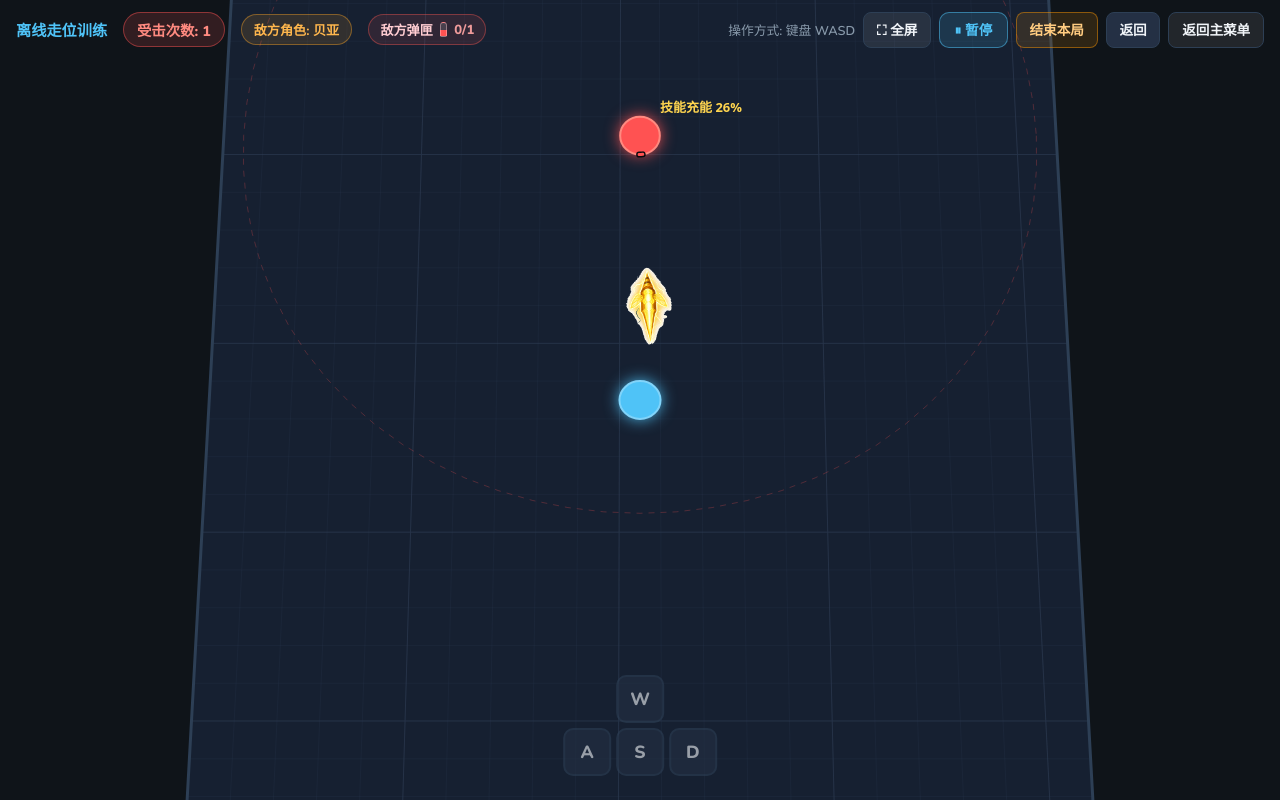
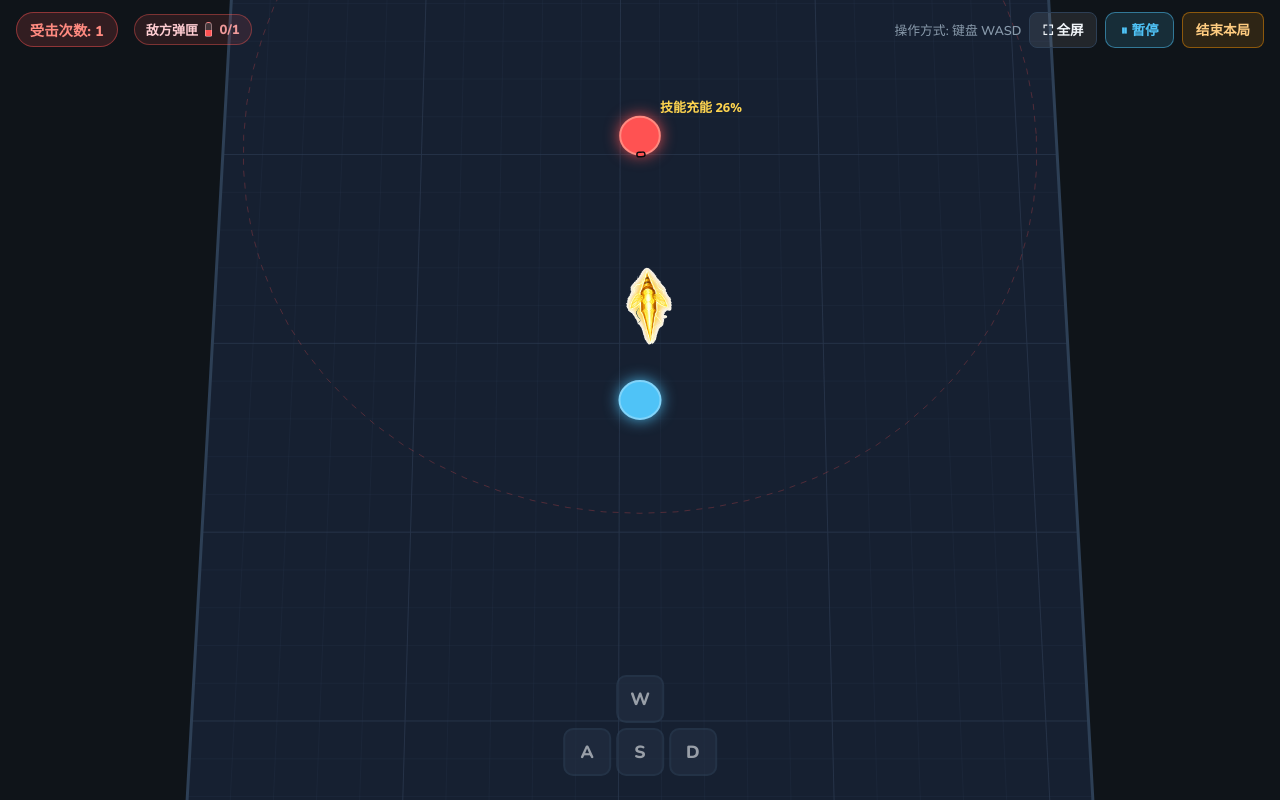
Before and after one commit to newamnesia/brawl-bp, a React (Vite) app: page /offline-training/game in a window 1280 px wide. Built offline with nearby package versions, Linux system fonts and the light colour scheme.

Commit message:
feat: refine training start and battle HUD

```diff
--- a/src/pages/AimingTraining.tsx
+++ b/src/pages/AimingTraining.tsx
@@ -1,7 +1,7 @@
 import { useState } from "react";
 import { useNavigate } from "react-router-dom";
 import { AIM_REACTION_TIERS, SPEED_TIERS, type AimReactionTier, type AimingRule, type SpeedTier } from "../features/training/config";
-import { BackButton, Choice, SpeedPicker, TrainingGuide } from "./MovementTraining";
+import { BackButton, Choice, LandscapeExperienceNotice, SpeedPicker, TrainingGuide } from "./MovementTraining";
 
 export default function AimingTraining() {
   const navigate = useNavigate();
@@ -17,6 +17,7 @@ export default function AimingTraining() {
     <div className="app-shell">
       <h1 className="page-title">离线瞄准训练</h1>
       <p className="page-subtitle">练习移动目标预判与攻击摇杆控制</p>
+      <LandscapeExperienceNotice />
       <TrainingGuide />
       <div className="card">
         <div className="form-group"><label>训练规则</label><div className="toggle-group">
--- a/src/pages/OfflineTrainingGame.tsx
+++ b/src/pages/OfflineTrainingGame.tsx
@@ -17,6 +17,7 @@ type TrainingSnapshot = {
   aimLeadDeg: number[];
   emptyAmmoRatio: number;
   damagePerSecond: number;
+  totalDamage: number;
 };
 
 // 地图常量
@@ -866,6 +867,7 @@ export default function OfflineTrainingGame() {
         damagePerSecond: aimingElapsedSecondsRef.current > 0
           ? totalDamageRef.current / aimingElapsedSecondsRef.current
           : 0,
+        totalDamage: totalDamageRef.current,
       });
     } else if (!paused) {
       setPauseSnapshot(null);
@@ -1879,6 +1881,33 @@ export default function OfflineTrainingGame() {
       ctx.ellipse(playerCenterPx, playerCenterPy, playerRadiusPx, playerRadiusPy, 0, 0, Math.PI * 2);
       ctx.stroke();
 
+      // 瞄准训练弹匣跟随玩家模型，使用原 HUD 的 7 × 15 px 弹药图标尺寸。
+      if (isAimingMode) {
+        const ammo = magazineAmmoRef.current;
+        const ammoWidth = 7;
+        const ammoHeight = 15;
+        const ammoGap = 4;
+        const totalAmmoWidth = magazineCapacity * ammoWidth + (magazineCapacity - 1) * ammoGap;
+        const ammoLeft = playerCenterPx - totalAmmoWidth / 2;
+        const ammoTop = playerCenterPy + playerRadiusPy + 8;
+        const reloadFill = magazineCapacity > ammo
+          ? Math.max(0, Math.min(1, 1 - magazineReloadTimerRef.current / Math.max(0.001, magazineReloadSeconds / timingScaleRef.current)))
+          : 0;
+        for (let index = 0; index < magazineCapacity; index++) {
+          const fill = index < ammo ? 1 : index === ammo ? reloadFill : 0;
+          const x = ammoLeft + index * (ammoWidth + ammoGap);
+          ctx.fillStyle = "rgba(255,255,255,0.12)";
+          ctx.fillRect(x, ammoTop, ammoWidth, ammoHeight);
+          if (fill > 0) {
+            ctx.fillStyle = "#ff5252";
+            ctx.fillRect(x, ammoTop + ammoHeight * (1 - fill), ammoWidth, ammoHeight * fill);
+          }
+          ctx.strokeStyle = "rgba(255,205,210,0.42)";
+          ctx.lineWidth = 1;
+          ctx.strokeRect(x, ammoTop, ammoWidth, ammoHeight);
+        }
+      }
+
       if (isAimingMode && aimJoystickRef.current.active) {
         const aim = aimJoystickRef.current;
         const aimLength = Math.hypot(aim.knobX, aim.knobY);
@@ -1955,9 +1984,6 @@ export default function OfflineTrainingGame() {
         ctx.fillStyle = "#ffd54f";
         ctx.font = "bold 13px system-ui";
         ctx.fillText(`技能充能 ${Math.round(superCharge * 100)}%`, enemyCenterPx + 20, enemyCenterPy - 24);
-        if (superSlowRemainingMs > 0) {
-          ctx.fillText(`减速 40% · ${(superSlowRemainingMs / 1000).toFixed(1)}s`, playerCenterPx + 20, playerCenterPy - 24);
-        }
       }
 
       // 方向箭头置于最终前景层。
@@ -2165,8 +2191,6 @@ export default function OfflineTrainingGame() {
   js.maxRadius = joystickDiameter(movementLayout, controlViewport.width, controlViewport.height) * 0.39;
   aimJs.maxRadius = joystickDiameter(attackLayout, controlViewport.width, controlViewport.height) * 0.39;
 
-  const speedTierLabel =
-    speedTier === "high" ? "佩佩" : "贝亚";
   const endSnapshot: TrainingSnapshot = {
     stickMag: profilerRef.current?.samplesStickMag ?? [],
     reactionMs: profilerRef.current?.samplesReactionMs ?? [],
@@ -2178,6 +2202,7 @@ export default function OfflineTrainingGame() {
     damagePerSecond: aimingElapsedSecondsRef.current > 0
       ? totalDamageRef.current / aimingElapsedSecondsRef.current
       : 0,
+    totalDamage: totalDamageRef.current,
   };
   const aimingMaxLeadDeg = Math.floor(Math.asin(Math.min(0.999, MOVE_SPEED / bulletSpeed)) * 180 / Math.PI * 10) / 10;
 
@@ -2233,11 +2258,8 @@ export default function OfflineTrainingGame() {
       >
         <div style={{ display: "flex", flexDirection: "column", gap: "0.5rem", flex: 1, minWidth: 0 }}>
           <div style={{ display: "flex", alignItems: "center", gap: "1rem", flexWrap: "wrap" }}>
-            <div style={{ fontWeight: 800, fontSize: "0.95rem", color: "#4fc3f7" }}>
-              {isAimingMode ? "离线瞄准训练" : "离线走位训练"}
-            </div>
             {/* 受击计数器（左上角） */}
-            <div
+            {!isAimingMode && <div
               style={{
                 background: "rgba(255, 82, 82, 0.15)",
                 border: "1px solid rgba(255, 82, 82, 0.45)",
@@ -2249,27 +2271,9 @@ export default function OfflineTrainingGame() {
                 fontVariantNumeric: "tabular-nums",
               }}
             >
-              {isAimingMode ? "命中次数" : "受击次数"}: {hitCount}
-            </div>
-            {isAimingInfinite && (
-              <div style={{ color: "#ffee58", fontWeight: 800, fontVariantNumeric: "tabular-nums" }}>
-                总伤害: {totalDamage}
-              </div>
-            )}
-            <div
-              style={{
-                background: "rgba(255, 167, 38, 0.12)",
-                border: "1px solid rgba(255, 167, 38, 0.4)",
-                color: "#ffb74d",
-                fontWeight: 700,
-                padding: "0.3rem 0.75rem",
-                borderRadius: "999px",
-                fontSize: "0.82rem",
-              }}
-            >
-              {isAimingMode ? "玩家角色" : "敌方角色"}: {speedTierLabel}
-            </div>
-            <div
+              受击次数: {hitCount}
+            </div>}
+            {!isAimingMode && <div
               aria-label={`敌方弹匣 ${magazineAmmo}/${magazineCapacity}`}
               style={{
                 display: "flex",
@@ -2284,7 +2288,7 @@ export default function OfflineTrainingGame() {
                 fontSize: "0.82rem",
               }}
             >
-              <span>{isAimingMode ? "玩家弹匣" : "敌方弹匣"}</span>
+              <span>敌方弹匣</span>
               <span style={{ display: "flex", gap: "0.25rem" }}>
                 {Array.from({ length: magazineCapacity }, (_, index) => (
                   <span
@@ -2311,7 +2315,7 @@ export default function OfflineTrainingGame() {
                 ))}
               </span>
               <span style={{ color: "#ef9a9a", fontVariantNumeric: "tabular-nums" }}>{magazineAmmo}/{magazineCapacity}</span>
-            </div>
+            </div>}
           </div>
         </div>
 
@@ -2371,37 +2375,6 @@ export default function OfflineTrainingGame() {
             }}
           >
             结束本局
-          </button>
-          <button
-            onClick={() => navigate(isAimingMode ? "/offline-aiming" : "/offline-training")}
-            style={{
-              background: "var(--surface2)",
-              color: "var(--text)",
-              border: "1px solid var(--border)",
-              padding: "0.4rem 0.8rem",
-              borderRadius: "8px",
-              fontWeight: 700,
-              fontSize: "0.85rem",
-              pointerEvents: "auto",
-            }}
-          >
-            返回
-          </button>
-          <button
-            onClick={() => navigate("/")}
-            style={{
-              background: "rgba(255, 255, 255, 0.08)",
-              color: "var(--text)",
-              border: "1px solid var(--border)",
-              padding: "0.4rem 0.8rem",
-              borderRadius: "8px",
-              fontWeight: 700,
-              fontSize: "0.85rem",
-              pointerEvents: "auto",
-              whiteSpace: "nowrap",
-            }}
-          >
-            返回主菜单
           </button>
         </div>
       </div>
@@ -2626,13 +2599,18 @@ function TrainingStatsGrid({ snapshot, aiming, mode, reactionWindowMaxMs, aiming
           decimals={1}
         />
         <div className="training-ratio-card">
-          <div className="training-ratio-title">数据2 · DPS</div>
+          <div className="training-ratio-title">数据2 · 总伤害</div>
+          <div className="training-ratio-value">{Math.round(snapshot.totalDamage)}</div>
+          <div className="training-ratio-note">仅在暂停或本局结束后的数据面板中展示</div>
+        </div>
+        <div className="training-ratio-card">
+          <div className="training-ratio-title">数据3 · DPS</div>
           <div className="training-ratio-value">{snapshot.damagePerSecond.toFixed(1)}</div>
           <div className="training-ratio-note">累计造成伤害 ÷ 本局有效训练时间（暂停时间不计入）</div>
         </div>
         {showEmptyAmmoRatio && (
           <div className="training-ratio-card">
-            <div className="training-ratio-title">数据3 · 零子弹状态时长占比</div>
+            <div className="training-ratio-title">数据4 · 零子弹状态时长占比</div>
             <div className="training-ratio-value">{(snapshot.emptyAmmoRatio * 100).toFixed(1)}%</div>
             <div className="training-ratio-track"><span style={{ width: `${Math.min(100, snapshot.emptyAmmoRatio * 100)}%` }} /></div>
             <div className="training-ratio-note">仅佩佩：玩家持有子弹量小于 1 的时间 ÷ 本局有效训练时间</div>
--- a/src/styles/index.css
+++ b/src/styles/index.css
@@ -882,6 +882,25 @@ input:focus {
   display: flex;
   gap: 0.75rem;
 }
+
+.training-landscape-notice {
+  display: flex;
+  align-items: center;
+  justify-content: center;
+  gap: 1rem;
+  width: 100%;
+  margin: -0.75rem 0 1.25rem;
+  padding: 1.1rem 1.35rem;
+  border: 2px solid rgba(255, 193, 7, 0.75);
+  border-radius: 16px;
+  background: linear-gradient(135deg, rgba(255, 193, 7, 0.2), rgba(255, 152, 0, 0.09));
+  box-shadow: 0 8px 28px rgba(255, 152, 0, 0.15);
+  color: #fff8e1;
+  text-align: left;
+}
+.training-landscape-icon { font-size: clamp(2rem, 6vw, 3.2rem); line-height: 1; flex: 0 0 auto; }
+.training-landscape-notice strong { display: block; color: #ffd54f; font-size: clamp(1.2rem, 4vw, 1.65rem); line-height: 1.2; }
+.training-landscape-notice p { margin: 0.35rem 0 0; color: #ffe9a8; font-size: clamp(0.86rem, 2.6vw, 1rem); line-height: 1.45; }
 
 .time-limit-settings {
   margin-bottom: 1rem;
```
Also changed, not shown: src/pages/MovementTraining.tsx (+6 -1 lines).
